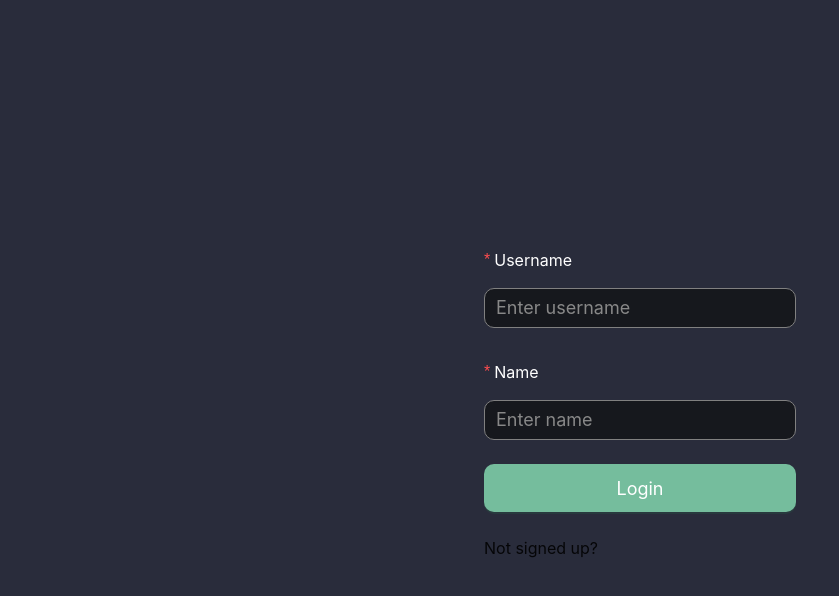
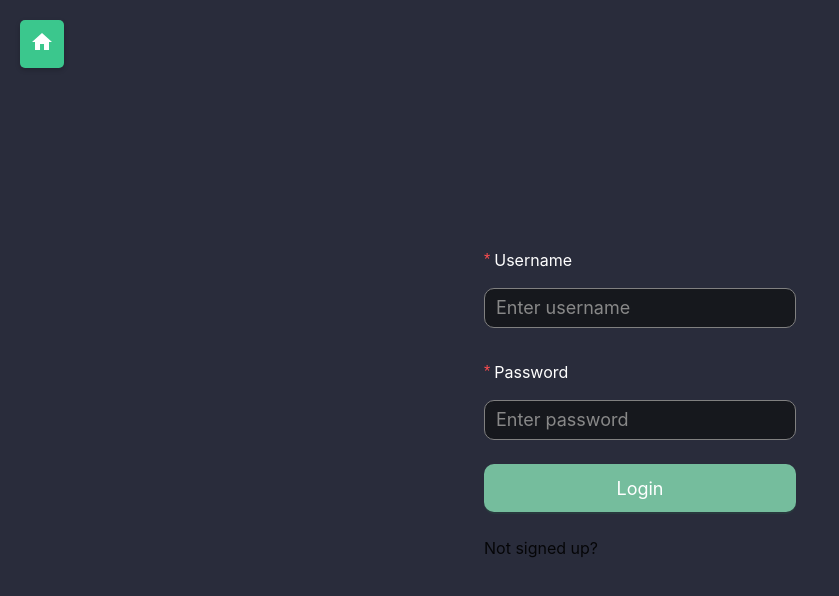
Before and after one commit to johndonneUZH/sopra-fs25-maadam-client, a Next.js app: page /login in a window 1280 px wide. Shown: the top 596 px of the page, without its empty margins (0-839 px from the left). Built offline with nearby package versions, Linux system fonts and the light colour scheme; what @ant-design/nextjs-registry would draw is missing.

Commit message:
addedd home component

```diff
--- /dev/null
+++ b/app/components/HomeIcon.tsx
@@ -0,0 +1,24 @@
+import Link from "next/link";
+import styles from "@/styles/page.module.css";
+
+const HomeButton: React.FC = () => {
+  return (
+    <div className={styles.homeButton}>
+      <Link href="/" passHref>
+          <svg
+            xmlns="http://www.w3.org/2000/svg"
+            viewBox="0 0 24 24"
+            width="24"
+            height="24"
+            fill="white"
+          >
+            <path
+              d="M10 20v-6h4v6h5v-8h3L12 3 2 12h3v8z"
+            />
+          </svg>
+      </Link>
+    </div>
+  );
+};
+
+export default HomeButton;
--- a/app/login/page.tsx
+++ b/app/login/page.tsx
@@ -5,8 +5,9 @@ import { useApi } from "@/hooks/useApi";
 import useLocalStorage from "@/hooks/useLocalStorage";
 import { User } from "@/types/user";
 import { Button, Form, Input } from "antd";
+import HomeIcon from "@/components/HomeIcon";
 // Optionally, you can import a CSS module or file for additional styling:
-// import styles from "@/styles/page.module.css";
+import styles from "@/styles/page.module.css";
 
 interface FormFieldProps {
   label: string;
@@ -38,7 +39,7 @@ const Login: React.FC = () => {
       }
 
       // Navigate to the user overview
-      router.push("/users/dashboard");
+      router.push("/users");
     } catch (error) {
       if (error instanceof Error) {
         alert(`Something went wrong during the login:\n${error.message}`);
@@ -49,6 +50,10 @@ const Login: React.FC = () => {
   };
 
   return (
+    <div>
+      <div className={styles.homeIcon}>
+        <HomeIcon />
+      </div>
       <div className="login-container">
         <Form
           form={form}
@@ -66,11 +71,11 @@ const Login: React.FC = () => {
             <Input placeholder="Enter username" />
           </Form.Item>
           <Form.Item
-          name="name"
-          label="Name"
-          rules={[{ required: true, message: "Please input your name!" }]}
+            name="password"
+            label="Password"
+            rules={[{ required: true, message: "Please input your password!" }]}
           >
-          <Input placeholder="Enter name" />
+            <Input placeholder="Enter password" />
           </Form.Item>
           <Form.Item>
             <Button type="primary" htmlType="submit" className="login-button">
@@ -82,6 +87,7 @@ const Login: React.FC = () => {
           </footer>
         </Form>
       </div>
+    </div>
   );
 };
 
--- a/app/styles/page.module.css
+++ b/app/styles/page.module.css
@@ -190,9 +190,11 @@ a.secondary {
 
 .card p {
   font-size: 16px;
-  color: #333;
+  color: #ffffff;
   margin-bottom: 15px;
+  text-align: center; /* Centers the text horizontally */
 }
+
 
 .card p strong {
   color: #007bff;
@@ -203,7 +205,7 @@ a.secondary {
   padding: 15px;
   font-size: 18px;
   background-color: #ff4d4f;
-  color: #fff;
+  color: #c20707;
   border: none;
   border-radius: 5px;
   cursor: pointer;
@@ -219,3 +221,40 @@ a.secondary {
 .logoutButton:focus {
   outline: none;
 }
+
+.profilePicWrapper {
+  display: flex;
+  justify-content: center;
+  align-items: center;
+  margin-bottom: 20px;
+}
+
+.profilePic {
+  width: 150px;
+  height: 150px;
+  border-radius: 50%;
+  overflow: hidden;
+  border: 3px solid #fff;
+}
+
+.profilePicImage {
+  object-fit: cover;
+}
+
+.homeIcon {
+  position: fixed;
+  top: 20px;
+  left: 20px;
+  z-index: 1000;
+  background-color: #3bc78d;
+  padding: 10px;
+  border-radius: 5px;
+  box-shadow: 0 2px 5px rgba(0, 0, 0, 0.2);
+}
+
+.homeButton a {
+  color: white;
+  text-decoration: none;
+  font-weight: bold;
+  font-size: 16px;
+}
--- a/app/users/page.tsx
+++ b/app/users/page.tsx
@@ -74,6 +74,7 @@ const Dashboard: React.FC = () => {
   // read more here: https://react.dev/reference/react/useEffect#specifying-reactive-dependencies
 
   return (
+    <div className="login-container">
       <div className="card-container">
         <Card
           title="Get all users from secure endpoint:"
@@ -99,6 +100,7 @@ const Dashboard: React.FC = () => {
           )}
         </Card>
       </div>
+    </div>
   );
 };
 
```
Also changed, not shown: app/register/page.tsx (+7 -5 lines), app/users/[id]/page.tsx (+13 -0 lines). Lines whose indentation alone changed are shown as unchanged.
